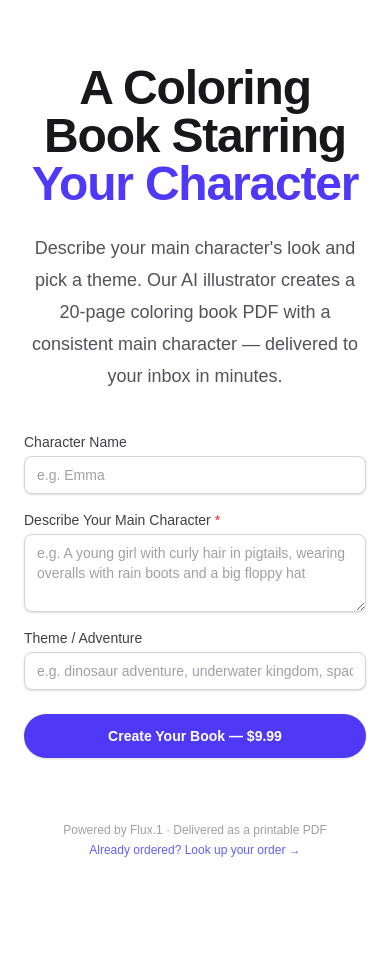
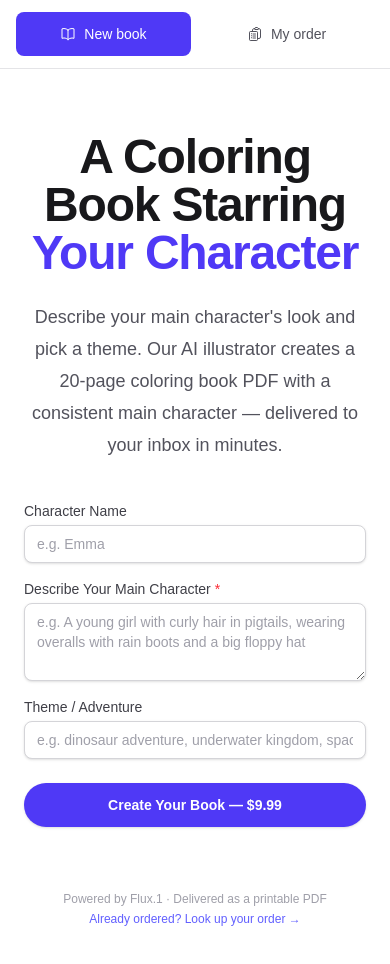
Before and after one commit to whitemic/custom-coloring-book, a Next.js app: page / in a window 390 px wide. Shown: the top 964 px of the page. Before the commit the page ends 922 px from the top, so only its background shows below. Built offline with nearby package versions, Linux system fonts and the light colour scheme.

Commit message:
Add mobile-friendly top quick nav (New book / My order)

```diff
--- a/src/app/layout.tsx
+++ b/src/app/layout.tsx
@@ -1,5 +1,6 @@
 import type { Metadata } from "next";
 import { Geist, Geist_Mono } from "next/font/google";
+import { QuickNav } from "@/components/quick-nav";
 import "./globals.css";
 
 const geistSans = Geist({
@@ -28,6 +29,7 @@ export default function RootLayout({
       <body
         className={`${geistSans.variable} ${geistMono.variable} antialiased`}
       >
+        <QuickNav />
         {children}
       </body>
     </html>
--- /dev/null
+++ b/src/components/quick-nav.tsx
@@ -0,0 +1,52 @@
+"use client";
+
+import Link from "next/link";
+import { usePathname } from "next/navigation";
+
+const BookIcon = ({ className }: { className?: string }) => (
+  <svg className={className} fill="none" viewBox="0 0 24 24" strokeWidth={1.5} stroke="currentColor" aria-hidden>
+    <path strokeLinecap="round" strokeLinejoin="round" d="M12 6.042A8.967 8.967 0 0 0 6 3.75c-1.052 0-2.062.18-3 .512v14.25A8.987 8.987 0 0 1 6 18c2.305 0 4.408.867 6 2.292m0-14.25a8.966 8.966 0 0 1 6-2.292c1.052 0 2.062.18 3 .512v14.25A8.987 8.987 0 0 0 18 18a8.967 8.967 0 0 0-6 2.292m0-14.25v14.25" />
+  </svg>
+);
+
+const OrderIcon = ({ className }: { className?: string }) => (
+  <svg className={className} fill="none" viewBox="0 0 24 24" strokeWidth={1.5} stroke="currentColor" aria-hidden>
+    <path strokeLinecap="round" strokeLinejoin="round" d="M9 12h3.75M9 15h3.75M9 18h3.75m3 .75H18a2.25 2.25 0 0 0 2.25-2.25V6.108c0-1.135-.845-2.098-1.976-2.192a48.424 48.424 0 0 0-1.123-.08m-5.801 0c-.065.21-.1.433-.1.664 0 .414.336.75.75.75h4.5a.75.75 0 0 0 .75-.75 2.25 2.25 0 0 0-.1-.664m-5.8 0A2.251 2.251 0 0 1 13.5 2.25H15c1.012 0 1.867.668 2.15 1.586m-5.8 0c-.376.023-.75.05-1.124.08C9.095 4.01 8.25 4.973 8.25 6.108V8.25m0 0H4.875c-.621 0-1.125.504-1.125 1.125v11.25c0 .621.504 1.125 1.125 1.125h9.75c.621 0 1.125-.504 1.125-1.125V9.375c0-.621-.504-1.125-1.125-1.125H8.25ZM6.75 12h.008v.008H6.75V12Zm0 3h.008v.008H6.75V15Zm0 3h.008v.008H6.75V18Z" />
+  </svg>
+);
+
+export function QuickNav() {
+  const pathname = usePathname();
+  const isHome = pathname === "/";
+  const isOrders = pathname?.startsWith("/orders");
+
+  const linkBase =
+    "flex min-h-[44px] flex-1 items-center justify-center gap-2 rounded-lg px-4 py-3 text-sm font-medium transition-colors touch-manipulation";
+  const active = "bg-indigo-600 text-white dark:bg-indigo-500";
+  const inactive =
+    "text-zinc-600 hover:bg-zinc-100 hover:text-zinc-900 active:bg-zinc-200 dark:text-zinc-400 dark:hover:bg-zinc-800 dark:hover:text-zinc-100 dark:active:bg-zinc-700";
+
+  return (
+    <header className="sticky top-0 z-50 border-b border-zinc-200 bg-white/95 pt-[env(safe-area-inset-top)] backdrop-blur supports-backdrop-filter:bg-white/80 dark:border-zinc-800 dark:bg-zinc-900/95 supports-backdrop-filter:dark:bg-zinc-900/80">
+      <nav
+        className="mx-auto flex max-w-3xl gap-2 px-4 py-3 sm:gap-3 sm:px-6"
+        aria-label="Quick navigation"
+      >
+        <Link
+          href="/"
+          className={`${linkBase} ${isHome ? active : inactive}`}
+        >
+          <BookIcon className="h-4 w-4 shrink-0 sm:h-4" />
+          <span>New book</span>
+        </Link>
+        <Link
+          href="/orders"
+          className={`${linkBase} ${isOrders ? active : inactive}`}
+        >
+          <OrderIcon className="h-4 w-4 shrink-0 sm:h-4" />
+          <span>My order</span>
+        </Link>
+      </nav>
+    </header>
+  );
+}
```
